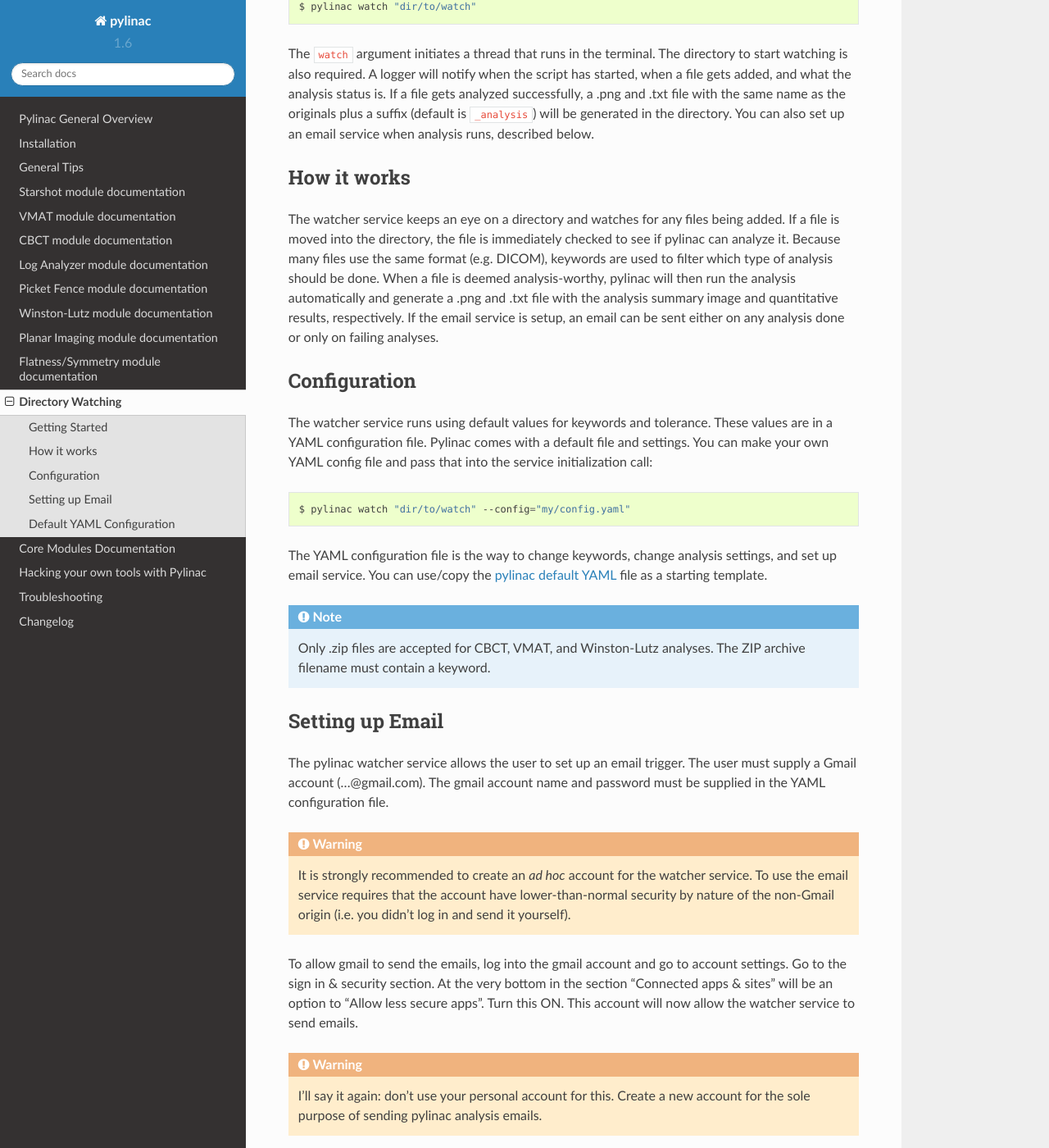
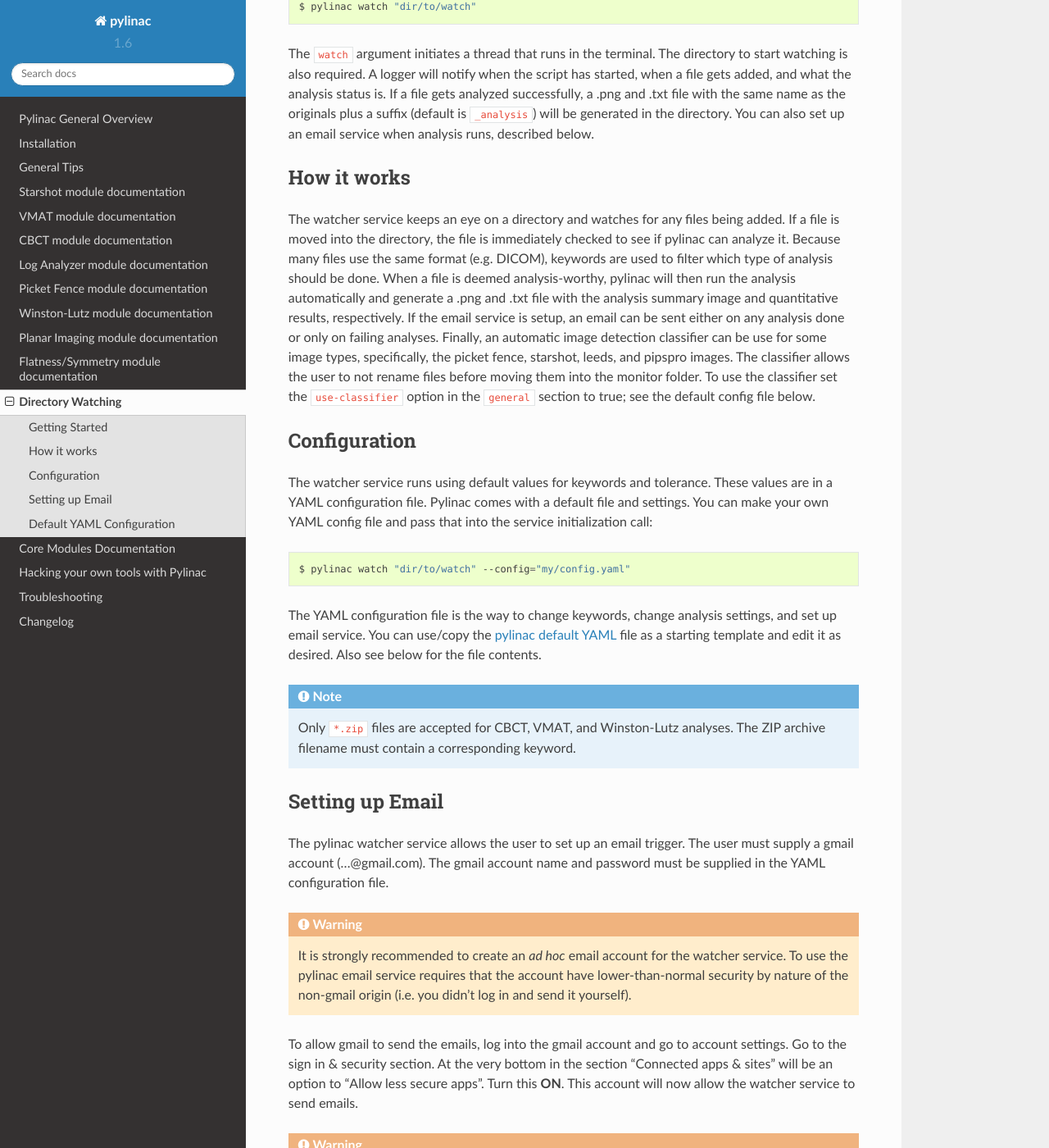
Before and after one commit to jrkerns/pylinac, a Sphinx documentation site: the page built from docs/source/watcher.rst, in a window 1280 px wide and 1400 px high, scrolled down 522 px. Shown: the whole window at 82% size. Built offline with Sphinx 7.4.7 and the Read the Docs theme 2.0.0, drawn with Linux system fonts in a browser that asks for light colours.

Commit message:
cleanup and finalize v1.6

```diff
--- a/docs/source/watcher.rst
+++ b/docs/source/watcher.rst
@@ -35,7 +35,10 @@
 same format (e.g. DICOM), keywords are used to filter which type of analysis should be done. When a file is
 deemed analysis-worthy, pylinac will then run the analysis automatically and generate a .png and .txt file with
 the analysis summary image and quantitative results, respectively. If the email service is setup, an email
-can be sent either on any analysis done or only on failing analyses.
+can be sent either on any analysis done or only on failing analyses. Finally, an automatic image detection
+classifier can be use for some image types, specifically, the picket fence, starshot, leeds, and pipspro images.
+The classifier allows the user to not rename files before moving them into the monitor folder. To use the
+classifier set the ``use-classifier`` option in the ``general`` section to true; see the default config file below.
 
 Configuration
 -------------
@@ -50,27 +53,27 @@
 
 The YAML configuration file is the way to change keywords, change analysis settings, and set up email service.
 You can use/copy the `pylinac default YAML <https://github.com/jrkerns/pylinac/blob/master/pylinac/watcher_config.yaml>`_
-file as a starting template.
+file as a starting template and edit it as desired. Also see below for the file contents.
 
 .. note::
-    Only .zip files are accepted for CBCT, VMAT, and Winston-Lutz analyses. The ZIP archive
-    filename must contain a keyword.
+    Only ``*.zip`` files are accepted for CBCT, VMAT, and Winston-Lutz analyses. The ZIP archive
+    filename must contain a corresponding keyword.
 
 Setting up Email
 ----------------
 
 The pylinac watcher service allows the user to set up an email trigger. The user must supply a
-Gmail account (...@gmail.com). The gmail account name and password must be supplied in the YAML
+gmail account (...@gmail.com). The gmail account name and password must be supplied in the YAML
 configuration file.
 
 .. warning::
-    It is strongly recommended to create an *ad hoc* account for the watcher service. To
-    use the email service requires that the account have lower-than-normal security by nature of
-    the non-Gmail origin (i.e. you didn't log in and send it yourself).
+    It is strongly recommended to create an *ad hoc* email account for the watcher service. To
+    use the pylinac email service requires that the account have lower-than-normal security by nature of
+    the non-gmail origin (i.e. you didn't log in and send it yourself).
 
 To allow gmail to send the emails, log into the gmail account and go to account settings. Go to the
 sign in & security section. At the very bottom in the section "Connected apps & sites" will be an
-option to "Allow less secure apps". Turn this ON. This account will now allow the watcher service to
+option to "Allow less secure apps". Turn this **ON**. This account will now allow the watcher service to
 send emails.
 
 .. warning::
```
Also changed, not shown: README.rst (+12 -2 lines), checklist.txt (+8 -8 lines), docs/source/changelog.rst (+5 -3 lines), 2 other files.
